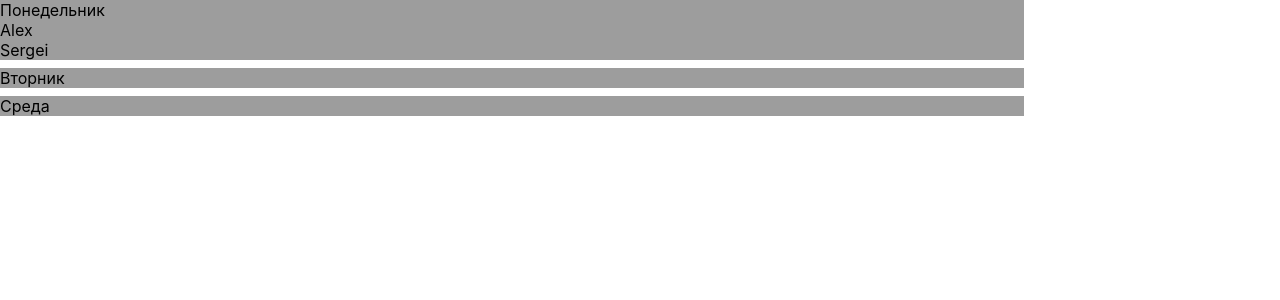
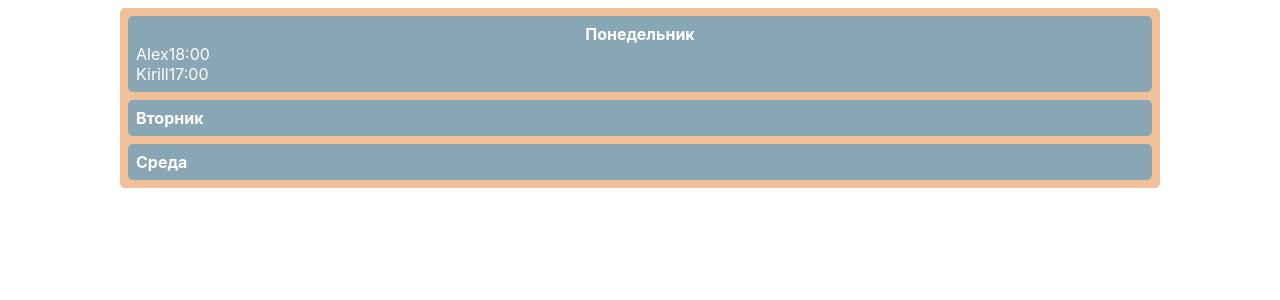
Before and after one commit to LikerK/work-schedule, a React (Create React App) app in the folder frontend/: page / in a window 1280 px wide. Shown: the top 300 px of the page. Built offline with nearby package versions, Linux system fonts and the light colour scheme.

Commit message:
add animation for components

```diff
--- a/frontend/package.json
+++ b/frontend/package.json
@@ -6,6 +6,7 @@
     "@testing-library/jest-dom": "^5.17.0",
     "@testing-library/react": "^13.4.0",
     "@testing-library/user-event": "^13.5.0",
+    "framer-motion": "^11.5.6",
     "react": "^18.3.1",
     "react-dom": "^18.3.1",
     "react-scripts": "5.0.1",
--- a/frontend/src/components/Day.jsx
+++ b/frontend/src/components/Day.jsx
@@ -1,19 +1,45 @@
+import { motion, AnimatePresence } from "framer-motion"
+
 const Day = ({ day, setActiveDay }) => {
+
+  const variants = {
+    open: { width: '100%' },
+    closed: { width: '0%' },
+  }
+
   console.log(`render ${day.name}`)
   const Lessons = ({ lessons }) => {
     return (
-      <div className="lessons">
-        {lessons.map(lesson => <div className="lesson">{lesson}</div>)}
-      </div>
+      <motion.div
+        className="lessons"
+        initial={{ height: '0' }}
+        animate={{ height: 'auto' }}
+        transition={{ duration: 1 }}
+        exit={{ height: '0' }}
+      >
+        {lessons.map(lesson => (
+          <div className="lesson">
+            <div className="lesson-name">{lesson.name}</div>
+            <div className="lesson-time">{lesson.time}</div>
+          </div>
+        ))}
+      </motion.div>
     )
   }
 
   return (
     <div className="day" onClick={() => setActiveDay(day.name)}>
       <div className="header">
-        { day.name }
+        <motion.h4
+          animate={day.active ? 'open' : 'closed'}
+          variants={variants}
+          transition={{ duration: 1 }}
+        >{day.name}</motion.h4>
       </div>
-      { day.active ? <Lessons lessons={day.lessons}/> : null }
+      <AnimatePresence initial={false}>
+        {day.active ? <Lessons lessons={day.lessons} /> : null}
+      </AnimatePresence>
+
     </div>
   )
 }
--- a/frontend/src/components/Days.jsx
+++ b/frontend/src/components/Days.jsx
@@ -1,12 +1,13 @@
 import { useState } from "react";
 import Day from "./Day.jsx";
+
 
 const Days = () => {
 
   const data = [
-    {name: 'Понедельник', lessons: ['Alex', 'Sergei'], active: true},
-    {name: 'Вторник', lessons: ['Alex', 'Sergei'], active: false},
-    {name: 'Среда', lessons: ['Alex', 'Sergei'], active: false}
+    { name: 'Понедельник', lessons: [{ name: 'Alex', time: '18:00' }, { name: 'Kirill', time: '17:00' }], active: true },
+    { name: 'Вторник', lessons: [{ name: 'Alex', time: '18:00' }, { name: 'Kirill', time: '17:00' }], active: false },
+    { name: 'Среда', lessons: [{ name: 'Alex', time: '18:00' }, { name: 'Kirill', time: '17:00' }], active: false }
   ];
 
   const [days, setDays] = useState(data);
@@ -14,10 +15,10 @@ const Days = () => {
   const setActiveDay = (name) => {
     setDays(() => days.map(day => {
       if (day.name === name) {
-        return {...day, active: true}
+        return { ...day, active: true }
       }
       if (day.name !== name && day.active) {
-        return {...day, active: false}
+        return { ...day, active: false }
       }
       return day;
     }))
@@ -25,7 +26,7 @@ const Days = () => {
 
   return (
     <div className="days">
-      {days.map(day => <Day day={day} setActiveDay={setActiveDay}/>)}
+      {days.map(day => <Day day={day} setActiveDay={setActiveDay} />)}
     </div>
   )
 }
--- a/frontend/src/index.css
+++ b/frontend/src/index.css
@@ -1,10 +1,15 @@
+* {
+  margin: 0;
+}
 body {
-  margin: 0;
   font-family: -apple-system, BlinkMacSystemFont, 'Segoe UI', 'Roboto', 'Oxygen',
     'Ubuntu', 'Cantarell', 'Fira Sans', 'Droid Sans', 'Helvetica Neue',
     sans-serif;
   -webkit-font-smoothing: antialiased;
   -moz-osx-font-smoothing: grayscale;
+  display: flex;
+  height: 100dvh;
+  justify-content: center;
 }
 
 code {
@@ -14,11 +19,34 @@ code {
 
 .days {
   width: 80vw;
+  border-radius: 5px;
   display: flex;
+  padding: 0.5em;
+  background-color: rgb(241, 191, 152);
+  margin-top: 0.5em;
   flex-direction: column;
   gap: 0.5em;
 }
 
 .day {
-  background-color: rgb(157, 157, 157);
+  display: flex;
+  border-radius: 5px;
+  padding: 0.5em;
+  flex-direction: column;
+  background-color: rgb(137, 166, 181);
+  color: rgb(255, 255, 255);
 }
+
+.lessons {
+  display: flex;
+  flex-direction: column;
+  overflow: hidden;
+}
+
+.lesson {
+  display: flex;
+}
+
+.header h4 {
+  text-align: center;
+}
```
Also changed, not shown: 1 other file (tests, documents, lock files or other folders).
